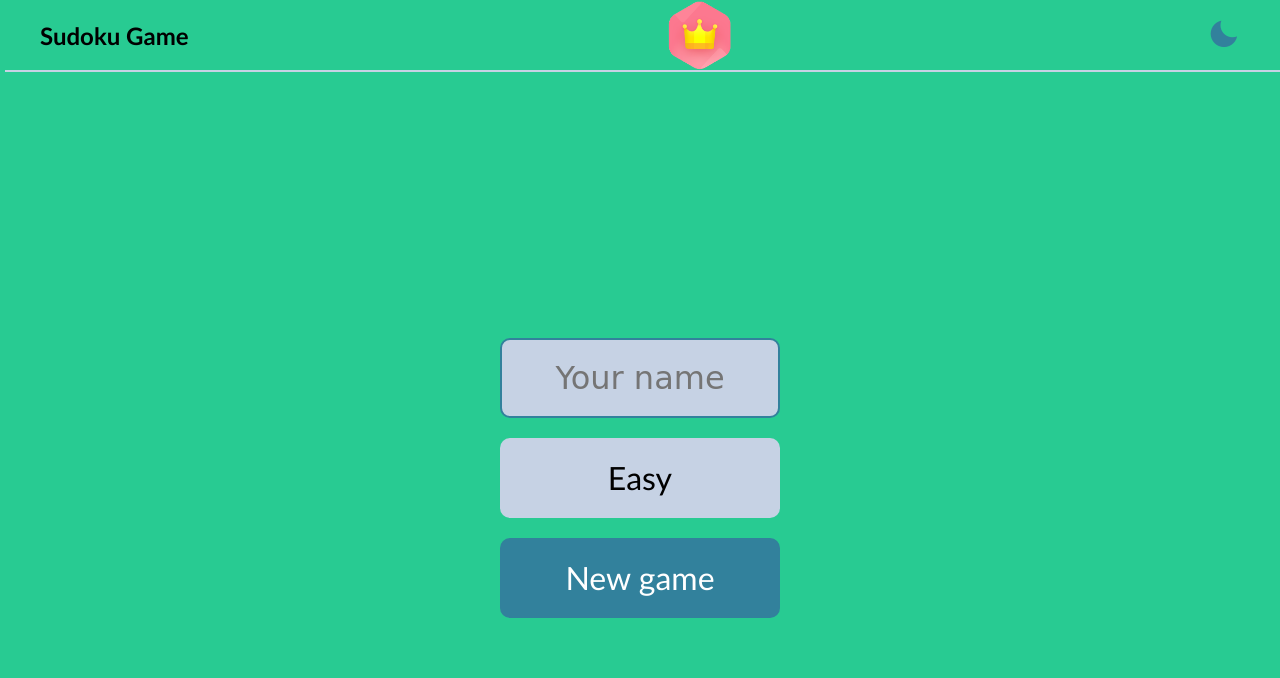
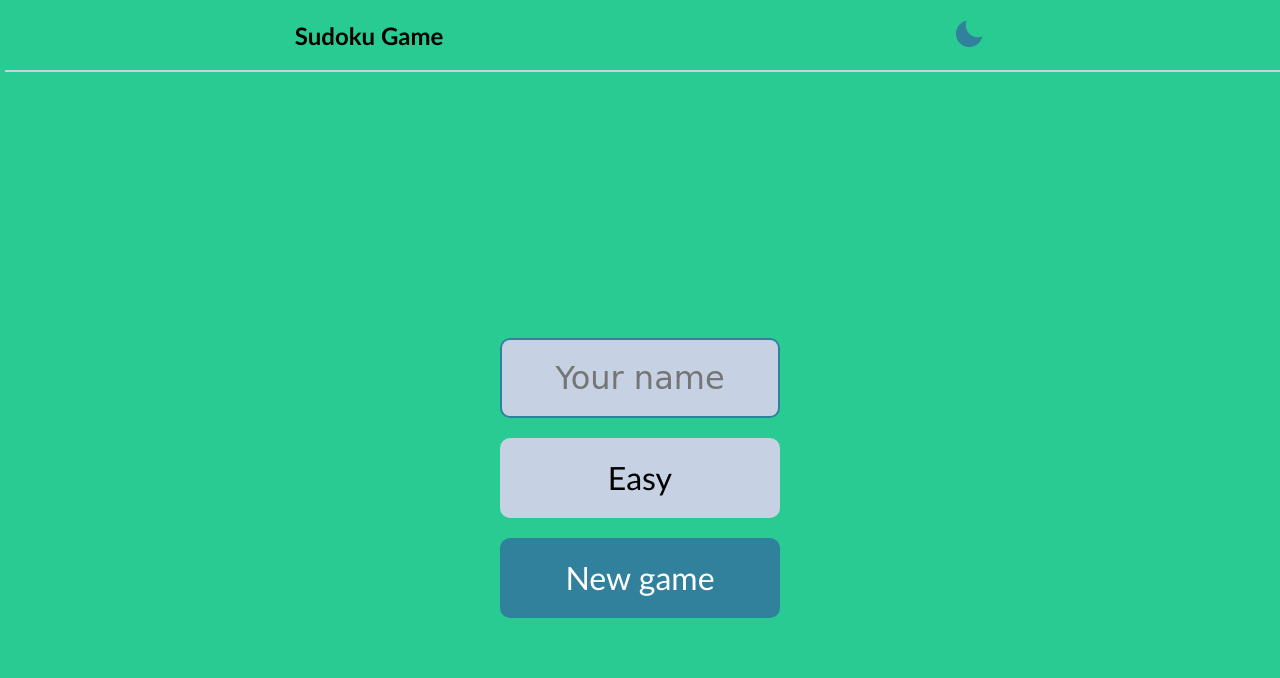
Before and after one commit to Riya73/Sudoku, a plain HTML site: page index.html in a window 1280 px wide. Drawn offline with nearby package versions, Linux system fonts and the light colour scheme; a web font is replaced by a local one.

Commit message:
Update index.html

```diff
--- a/index.html
+++ b/index.html
@@ -26,7 +26,6 @@
     <nav>
         <div class="nav-container">
            <h2>Sudoku Game</h2>
-           <img src="./static/images/crown.png">
             <div class="dark-mode-toggle" id="dark-mode-toggle">
                 <i class="bx bxs-sun"></i>
                 <i class="bx bxs-moon"></i>
```
